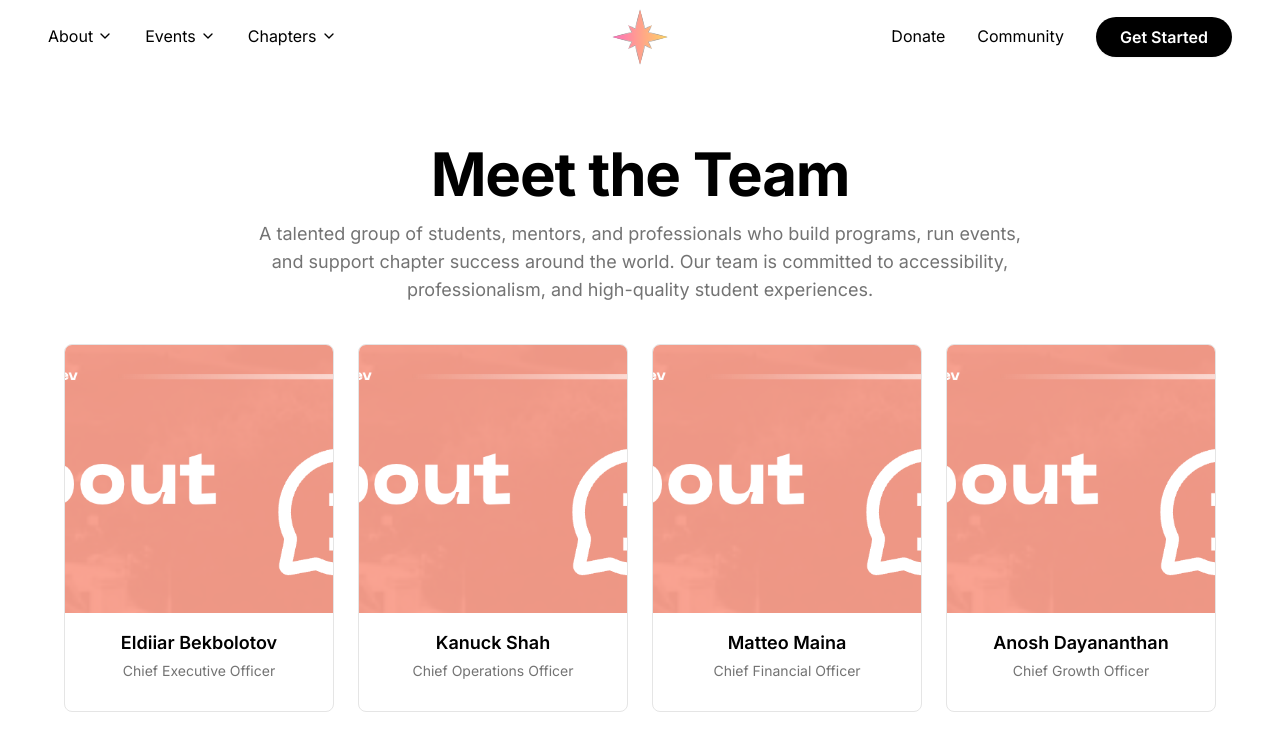
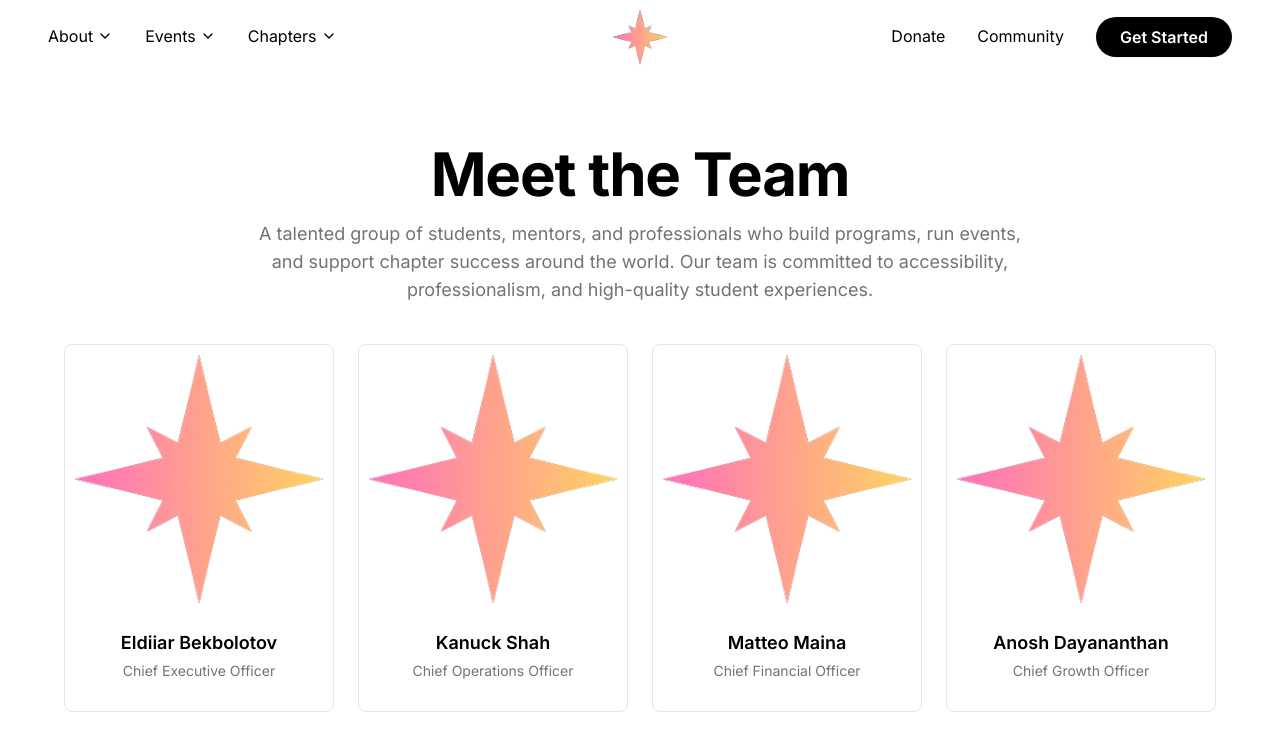
Before and after one commit to univadev/univadev.com, a Next.js app: page /team in a window 1280 px wide. Shown: the top 734 px of the page. Built offline with nearby package versions, Linux system fonts and the light colour scheme.

Commit message:
fix: donate and images

```diff
--- a/src/app/donate/page.tsx
+++ b/src/app/donate/page.tsx
@@ -62,7 +62,9 @@ export default function Donate() {
                 className="bg-black text-white rounded-full h-[58px] px-10 text-base font-bold hover:bg-gray-900 transition-colors"
                 asChild
               >
-                <a href="https://paypal.me/univadev">Donate Now</a>
+                <a href="https://hcb.hackclub.com/donations/start/univa-dev">
+                  Donate Now
+                </a>
               </Button>
             </div>
           </div>
@@ -130,7 +132,9 @@ export default function Donate() {
                 className="bg-white text-black rounded-full h-[58px] px-10 text-base font-bold hover:bg-gray-100 transition-colors"
                 asChild
               >
-                <a href="https://paypal.me/univadev">Donate Now</a>
+                <a href="https://hcb.hackclub.com/donations/start/univa-dev">
+                  Donate Now
+                </a>
               </Button>
             </div>
           </div>
--- a/src/app/team/[slug]/page.tsx
+++ b/src/app/team/[slug]/page.tsx
@@ -5,6 +5,7 @@ import Image from "next/image";
 import { Button } from "@/components/ui/button";
 import { Linkedin } from "lucide-react";
 import { team } from "@/data/team";
+import { use } from "react";
 
 export async function generateStaticParams() {
   return team.map((member) => ({
@@ -19,7 +20,8 @@ interface TeamMemberPageProps {
 }
 
 export default function TeamMemberPage({ params }: TeamMemberPageProps) {
-  const member = team.find((m) => m.slug === params.slug);
+  const { slug } = use(params); // Use React's `use` to unwrap the Promise
+  const member = team.find((m) => m.slug === slug);
 
   if (!member) {
     notFound();
--- a/src/data/team.ts
+++ b/src/data/team.ts
@@ -12,7 +12,7 @@ export const team: TeamMember[] = [
     name: "Eldiiar Bekbolotov",
     slug: "eldiiar-bekbolotov",
     role: "Chief Executive Officer",
-    image: "/abt.png",
+    image: "/univadev.svg",
     bio: "Eldiiar Bekbolotov is a Grade 11 student at Longfields-Davidson Heights Secondary School. Driven by a passion for developing projects that connect STEM and education, he has experience in nonprofit leadership, freelance software development, and organizing hackathons offering prizes totaling six figures.",
     linkedin: "https://www.linkedin.com/in/eldiiar/",
   },
@@ -20,7 +20,7 @@ export const team: TeamMember[] = [
     name: "Kanuck Shah",
     slug: "kanuck-shah",
     role: "Chief Operations Officer",
-    image: "/abt.png",
+    image: "/univadev.svg",
     bio: "Kanuck Shah is a Grade 11 student who loves supporting his community and bringing people together. He’s passionate about tech, leadership, and trying new things. When he’s not working on something creative, he’s playing basketball, having fun, and bringing his usual energy. He’s been involved in many ventures but always knows how to lighten the mood.",
     linkedin: "https://www.linkedin.com/in/kanuck-shah-4959922bb/",
   },
@@ -28,7 +28,7 @@ export const team: TeamMember[] = [
     name: "Matteo Maina",
     slug: "matteo-maina",
     role: "Chief Financial Officer",
-    image: "/abt.png",
+    image: "/univadev.svg",
     bio: "My name is Matteo Maina, and I am currently a Grade 11 IB student at Merivale High School. Although being new to the STEM field, I have had previous leadership/management experience in overseeing non profits across business and educational fields. I am excited to see what awaits us and the impact Univa Dev will bring!",
     linkedin: "https://www.linkedin.com/in/matteo-maina-3713422ab/",
   },
@@ -36,7 +36,7 @@ export const team: TeamMember[] = [
     name: "Anosh Dayananthan",
     slug: "anosh-daya",
     role: "Chief Growth Officer",
-    image: "/abt.png",
+    image: "/univadev.svg",
     bio: "I’m Anosh, a Grade 10 student at Longfields-Davidson Heights Secondary School student who’s passionate about tech, leadership, and real growth. As Univa Dev’s CGO, I’m focused on expanding our community and developing meaningful opportunities. Outside the classroom, I like to code projects and I have big passion for finance and I love to invest/trade.",
     linkedin: "https://www.linkedin.com/",
   },
@@ -44,7 +44,7 @@ export const team: TeamMember[] = [
     name: "Alireza Nouhehkhan",
     slug: "alireza-nouhehkhan",
     role: "Chief Science Officer",
-    image: "/abt.png",
+    image: "/univadev.svg",
     bio: "",
     linkedin: "https://www.linkedin.com/in/alireza-n-00a993324/",
   },
@@ -52,7 +52,7 @@ export const team: TeamMember[] = [
     name: "Chandan Nir",
     slug: "chandan-nir",
     role: "Chief Logistics Officer",
-    image: "/abt.png",
+    image: "/univadev.svg",
     bio: "Hi, my name is Chandan, I am Grade 11 student at Longfields-Davidson Heights Secondary School. I have a passion for coding, chess and robotics! I am excited to see the future of Univa Dev!",
     linkedin: "https://www.linkedin.com/in/chandan-nir-280a0433b/",
   },
@@ -60,15 +60,15 @@ export const team: TeamMember[] = [
     name: "Yash Trivedi",
     slug: "yash-trivedi",
     role: "Director of Growth",
-    image: "/abt.png",
-    bio: "",
+    image: "/univadev.svg",
+    bio: "I'm Yash, a Grade 10 student at Merivale High School who has experience in technology, growth, and overall creative works. As the Director of Growth at Univa Dev, my goal is to aid in the exapnding of our community and developing meaningful opportunities. My other interests include software, design, and art.",
     linkedin: "https://www.linkedin.com/",
   },
   {
     name: "Ryan Mah",
     slug: "ryan-mah",
     role: "Director of Technology",
-    image: "/abt.png",
+    image: "/univadev.svg",
     bio: "Hi my name is Ryan, I’m a grade 11 student at LDHSS with a passion for coding, technology and problem solving. I love turning ideas into projects and exploring new challenges.",
     linkedin: "https://www.linkedin.com/in/ryanmmah/",
   },
```
